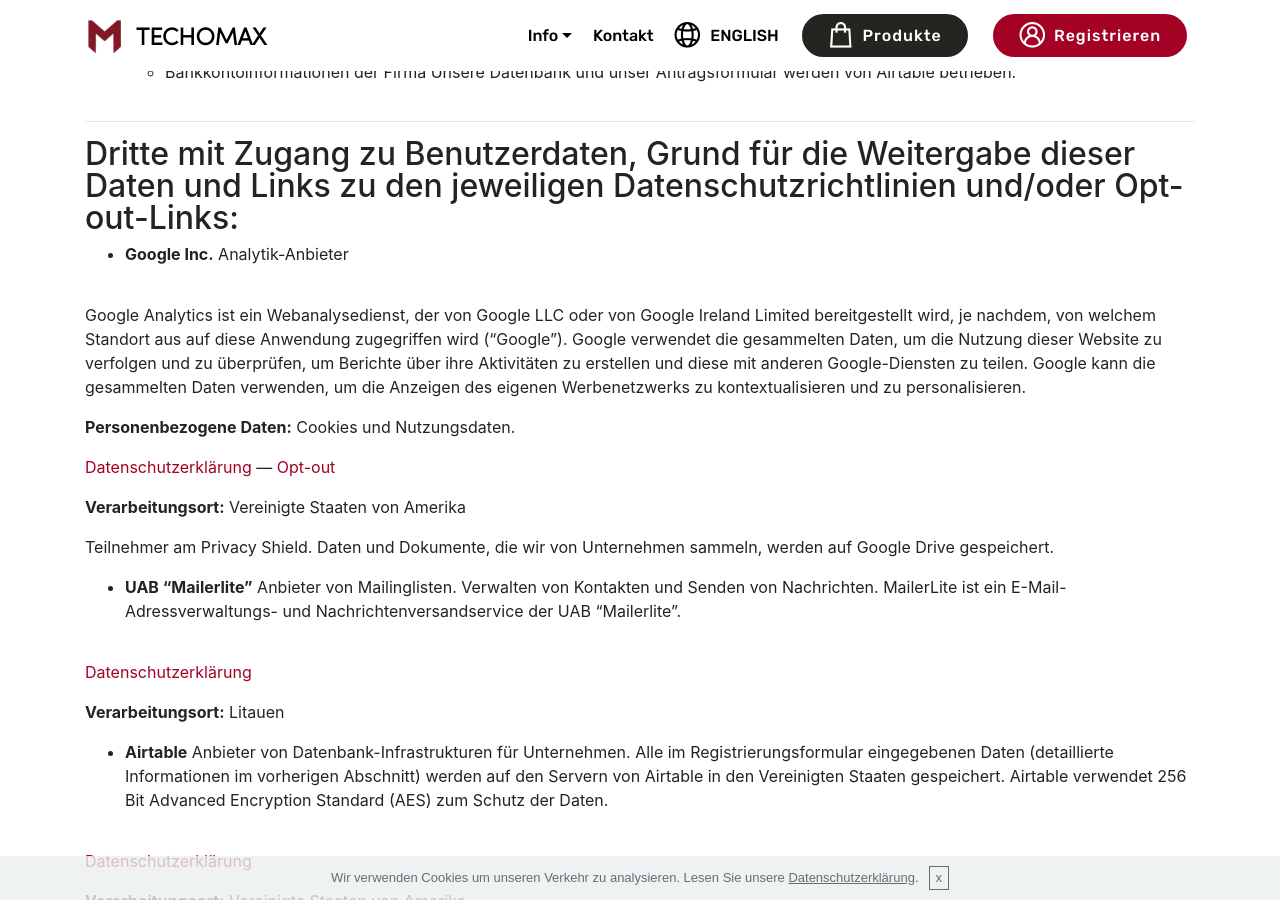
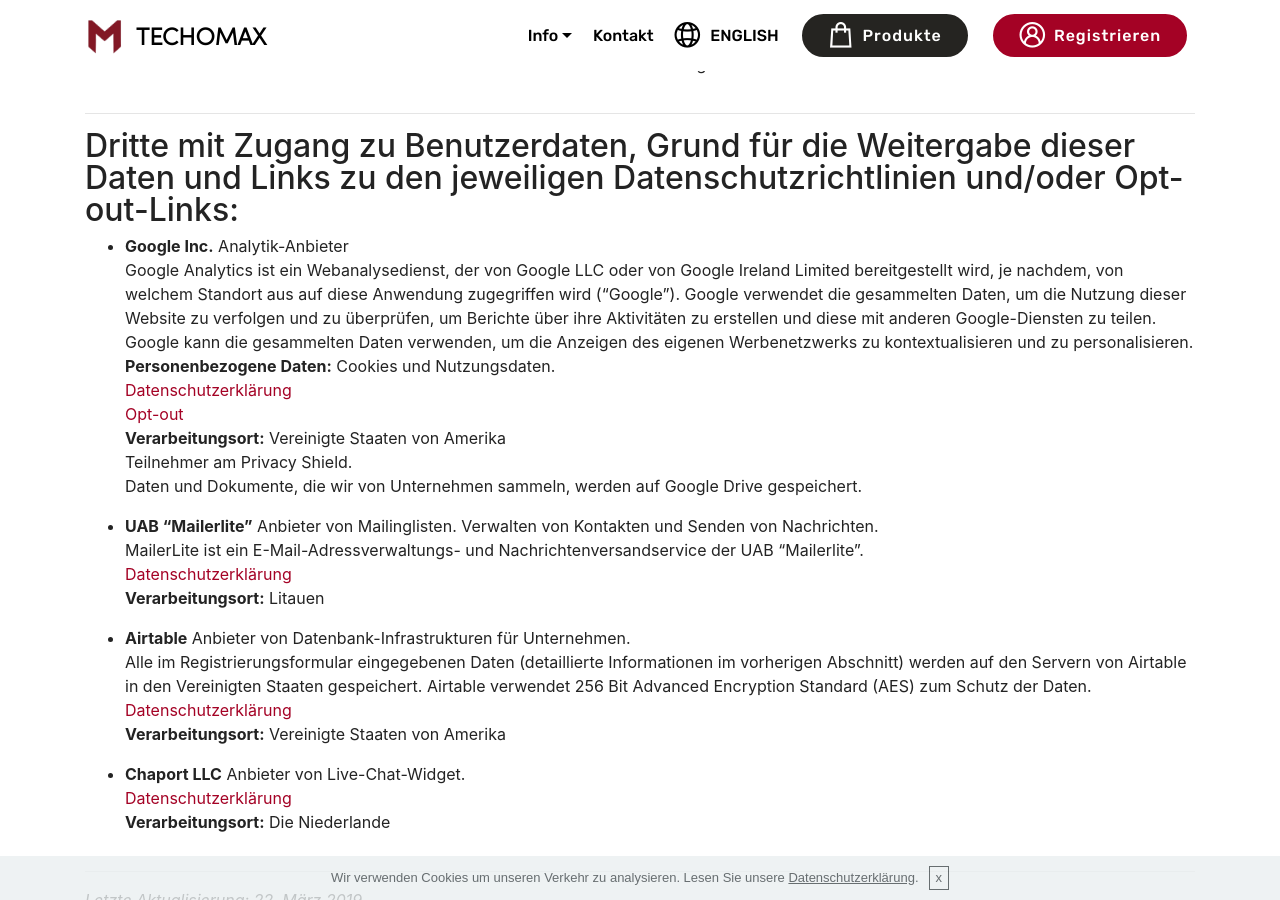
Before and after one commit to techomax/techomax.github.io, a Jekyll site: the page built from de/privacy.html, in a window 1280 px wide and 900 px high, scrolled down 1533 px. Built offline with Jekyll 4.4.1, drawn with Linux system fonts in a browser that asks for light colours; some web fonts are replaced; some of the changed text lies outside the part shown.

```diff
--- a/_includes/pages/privacy-de.md
+++ b/_includes/pages/privacy-de.md
@@ -2,13 +2,11 @@
 
 **TECHOMAX GmbH**
 
-Heiligenstädter Lände 29 / 2. OG,
-A-1190 Wien, Österreich
-
+Heiligenstädter Lände 29 / 2. OG,\
+A-1190 Wien, Österreich\
 UID-Nr. AT U71975838
 
-**E-Mail-Adresse des Anbieters:** info@techomax.at
-
+**E-Mail-Adresse des Anbieters:** info@techomax.at\
 **Festnummer des Anbieters:** +43 1 361 44 1133
 
 ---
@@ -55,40 +53,31 @@ Unsere Datenbank und unser Antragsformular werden von Airtable betrieben.
 ## Dritte mit Zugang zu Benutzerdaten, Grund für die Weitergabe dieser Daten und Links zu den jeweiligen Datenschutzrichtlinien und/oder Opt-out-Links:
 
 - **Google Inc.**
-Analytik-Anbieter
-
-Google Analytics ist ein Webanalysedienst, der von Google LLC oder von Google Ireland Limited bereitgestellt wird, je nachdem, von welchem Standort aus auf diese Anwendung zugegriffen wird ("Google"). Google verwendet die gesammelten Daten, um die Nutzung dieser Website zu verfolgen und zu überprüfen, um Berichte über ihre Aktivitäten zu erstellen und diese mit anderen Google-Diensten zu teilen.
-Google kann die gesammelten Daten verwenden, um die Anzeigen des eigenen Werbenetzwerks zu kontextualisieren und zu personalisieren.
-
-**Personenbezogene Daten:** Cookies und Nutzungsdaten.
-
-[Datenschutzerklärung](https://policies.google.com/privacy?hl=de) — [Opt-out](https://tools.google.com/dlpage/gaoptout)
-
-**Verarbeitungsort:** Vereinigte Staaten von Amerika
-
-Teilnehmer am Privacy Shield.
+Analytik-Anbieter\
+Google Analytics ist ein Webanalysedienst, der von Google LLC oder von Google Ireland Limited bereitgestellt wird, je nachdem, von welchem Standort aus auf diese Anwendung zugegriffen wird ("Google"). Google verwendet die gesammelten Daten, um die Nutzung dieser Website zu verfolgen und zu überprüfen, um Berichte über ihre Aktivitäten zu erstellen und diese mit anderen Google-Diensten zu teilen.\
+Google kann die gesammelten Daten verwenden, um die Anzeigen des eigenen Werbenetzwerks zu kontextualisieren und zu personalisieren.\
+**Personenbezogene Daten:** Cookies und Nutzungsdaten.\
+[Datenschutzerklärung](https://policies.google.com/privacy?hl=de)\
+[Opt-out](https://tools.google.com/dlpage/gaoptout)\
+**Verarbeitungsort:** Vereinigte Staaten von Amerika\
+Teilnehmer am Privacy Shield.\
 Daten und Dokumente, die wir von Unternehmen sammeln, werden auf Google Drive gespeichert.
 
 - **UAB "Mailerlite"**
-Anbieter von Mailinglisten. Verwalten von Kontakten und Senden von Nachrichten.
-MailerLite ist ein E-Mail-Adressverwaltungs- und Nachrichtenversandservice der UAB "Mailerlite".
-
-[Datenschutzerklärung](https://www.mailerlite.com/legal/privacy-policy)
-
+Anbieter von Mailinglisten. Verwalten von Kontakten und Senden von Nachrichten.\
+MailerLite ist ein E-Mail-Adressverwaltungs- und Nachrichtenversandservice der UAB "Mailerlite".\
+[Datenschutzerklärung](https://www.mailerlite.com/legal/privacy-policy)\
 **Verarbeitungsort:** Litauen
 
 - **Airtable**
-Anbieter von Datenbank-Infrastrukturen für Unternehmen. Alle im Registrierungsformular eingegebenen Daten (detaillierte Informationen im vorherigen Abschnitt) werden auf den Servern von Airtable in den Vereinigten Staaten gespeichert. Airtable verwendet 256 Bit Advanced Encryption Standard (AES) zum Schutz der Daten.
-
-[Datenschutzerklärung](https://airtable.com/privacy)
-
+Anbieter von Datenbank-Infrastrukturen für Unternehmen.\
+Alle im Registrierungsformular eingegebenen Daten (detaillierte Informationen im vorherigen Abschnitt) werden auf den Servern von Airtable in den Vereinigten Staaten gespeichert. Airtable verwendet 256 Bit Advanced Encryption Standard (AES) zum Schutz der Daten.\
+[Datenschutzerklärung](https://airtable.com/privacy)\
 **Verarbeitungsort:** Vereinigte Staaten von Amerika
 
 - **Chaport LLC**
-Anbieter von Live-Chat-Widget.
-
-[Datenschutzerklärung](https://www.chaport.com/privacy)
-
+Anbieter von Live-Chat-Widget.\
+[Datenschutzerklärung](https://www.chaport.com/privacy)\
 **Verarbeitungsort:** Die Niederlande
 
 ---
```
